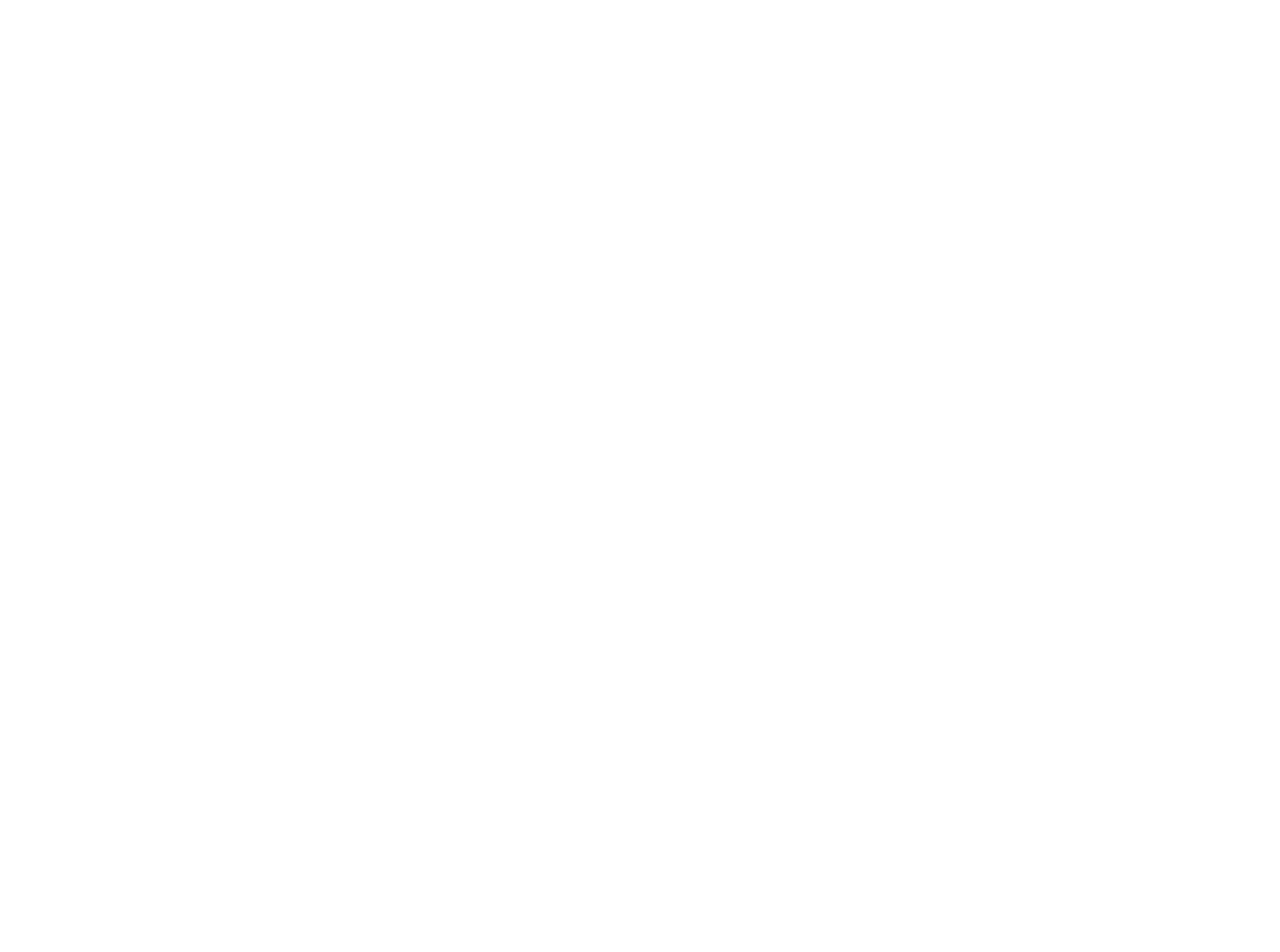
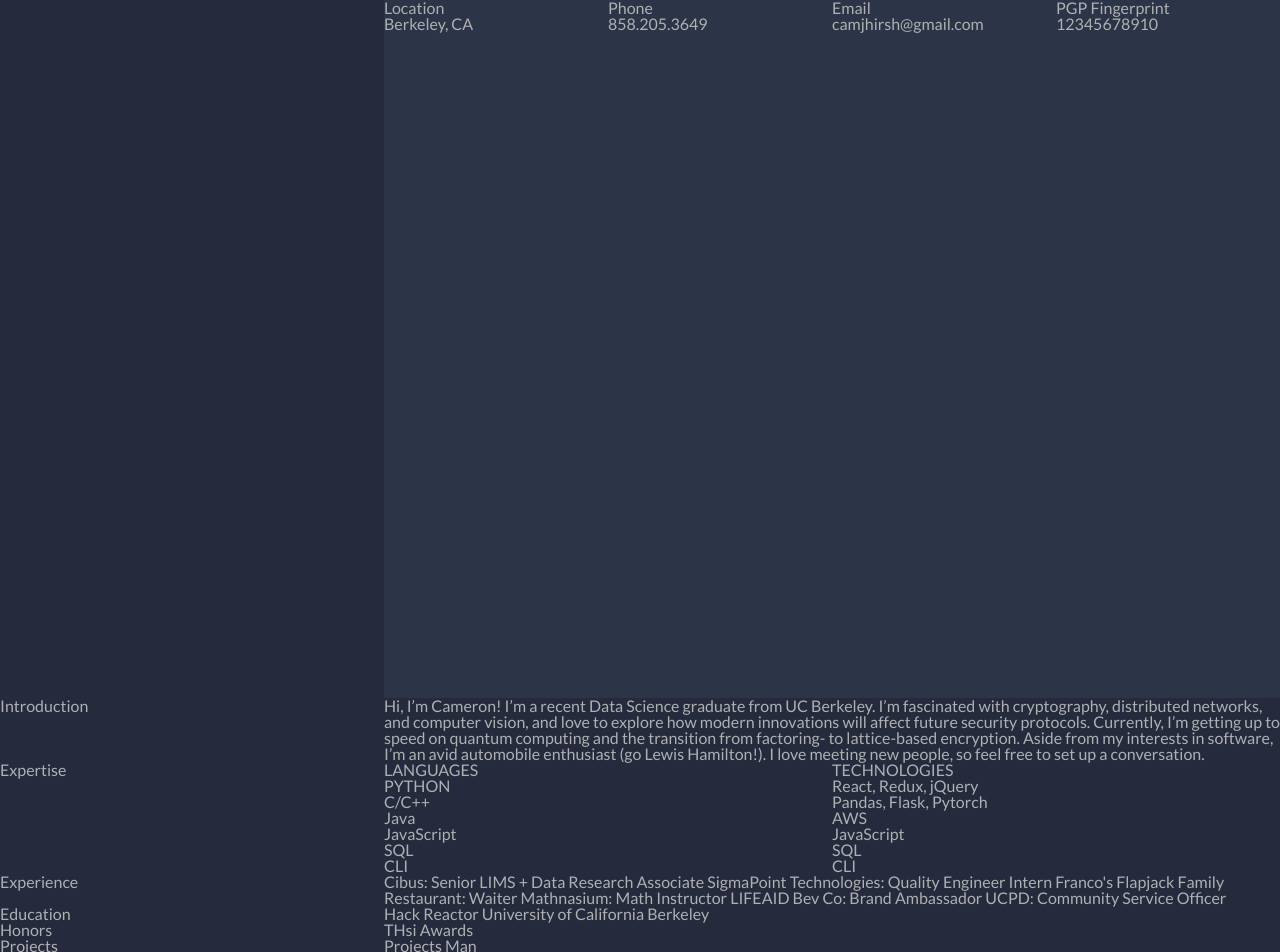
Before and after one commit to camjhirsh/camjhirsh.dev, a React app: page / in a window 1280 px wide. Shown: the part 102-1054 px from the top of the page. Before the commit the page ends 800 px from the top, so only its background shows below. Built offline with nearby package versions, Linux system fonts and the light colour scheme.

Commit message:
day 1 initial setup

```diff
--- a/src/components/app.jsx
+++ b/src/components/app.jsx
@@ -1,8 +1,37 @@
 import React from "react";
+
+import Headline from "./headline.jsx";
+import Expertise from "./expertise.jsx";
+import Experience from "./experience.jsx";
+import Education from "./education.jsx";
+import Honors from "./honors.jsx";
+import Projects from "./projects.jsx";
 
 const App = () => {
   return (
-    <h1> This is My Website </h1>
+    <div className="wrapper">
+      <div className="headline one"> Profile Picture </div>
+      <Headline/>
+      <div> Introduction </div>
+      <div>
+        Hi, I’m Cameron! I’m a recent Data Science graduate from UC Berkeley.
+        I’m fascinated with cryptography, distributed networks, and computer vision,
+        and love to explore how modern innovations will affect future security protocols.
+        Currently, I’m getting up to speed on quantum computing and the transition from factoring- to lattice-based encryption.
+        Aside from my interests in software, I’m an avid automobile enthusiast (go Lewis Hamilton!).
+        I love meeting new people, so feel free to set up a conversation.
+      </div>
+      <div> Expertise </div>
+      <Expertise/>
+      <div> Experience </div>
+      <Experience/>
+      <div> Education </div>
+      <Education/>
+      <div> Honors </div>
+      <Honors/>
+      <div> Projects </div>
+      <Projects/>
+    </div>
   )
 }
 
--- /dev/null
+++ b/src/components/education.jsx
@@ -0,0 +1,12 @@
+import React from "react";
+
+const Education = () => {
+  return (
+    <div>
+      Hack Reactor
+      University of California Berkeley
+    </div>
+  )
+}
+
+export default Education;
--- /dev/null
+++ b/src/components/experience.jsx
@@ -0,0 +1,16 @@
+import React from "react";
+
+const Experience = () => {
+  return (
+    <div>
+      Cibus: Senior LIMS + Data Research Associate
+      SigmaPoint Technologies: Quality Engineer Intern
+      Franco's Flapjack Family Restaurant: Waiter
+      Mathnasium: Math Instructor
+      LIFEAID Bev Co: Brand Ambassador
+      UCPD: Community Service Officer
+    </div>
+  )
+}
+
+export default Experience;
--- /dev/null
+++ b/src/components/expertise.jsx
@@ -0,0 +1,28 @@
+import React from "react";
+
+const Expertise = () => {
+  return (
+    <div className="expertise">
+      <div> LANGUAGES </div>
+      <div> TECHNOLOGIES </div>
+      <ul>
+        <li> PYTHON </li>
+        <li> C/C++ </li>
+        <li> Java </li>
+        <li> JavaScript </li>
+        <li> SQL </li>
+        <li> CLI </li>
+      </ul>
+      <ul>
+        <li> React, Redux, jQuery </li>
+        <li> Pandas, Flask, Pytorch </li>
+        <li> AWS </li>
+        <li> JavaScript </li>
+        <li> SQL </li>
+        <li> CLI </li>
+      </ul>
+    </div>
+  )
+}
+
+export default Expertise;
--- /dev/null
+++ b/src/components/headline.jsx
@@ -0,0 +1,23 @@
+import React from "react";
+
+const Headline = () => {
+  return (
+    <div className="headline two">
+      <div className="name"> CAMERON <span className="orange"> HIRSH </span> </div>
+      <div> Developer, Designer, and Innovator </div>
+      <div> Social Links </div>
+      <div className="sub-headline">
+        <span> Location </span>
+        <span> Phone </span>
+        <span> Email </span>
+        <span> PGP Fingerprint </span>
+        <span> Berkeley, CA </span>
+        <span> 858.205.3649 </span>
+        <span> camjhirsh@gmail.com </span>
+        <span> 12345678910 </span>
+      </div>
+    </div>
+  )
+}
+
+export default Headline;
--- /dev/null
+++ b/src/components/honors.jsx
@@ -0,0 +1,11 @@
+import React from "react";
+
+const Honors = () => {
+  return (
+    <div>
+      THsi Awards
+    </div>
+  )
+}
+
+export default Honors;
--- /dev/null
+++ b/src/components/projects.jsx
@@ -0,0 +1,11 @@
+import React from "react";
+
+const Projects = () => {
+  return (
+    <div>
+      Projects Man
+    </div>
+  )
+}
+
+export default Projects;
--- a/src/index.html
+++ b/src/index.html
@@ -5,6 +5,9 @@
     <meta name="viewport" content="width=device-width, initial-scale=1.0, maximum-scale=0.6"/>
     <meta http-equiv="X-UA-Compatible" content="ie=edge">
     <meta name="description" content="camjhirsh.github.io">
+    <link rel="preconnect" href="https://fonts.googleapis.com">
+    <link rel="preconnect" href="https://fonts.gstatic.com" crossorigin>
+    <link href="https://fonts.googleapis.com/css2?family=Lato&display=swap" rel="stylesheet">
     <title> Cameron Hirsh </title>
   </head>
   <body>
--- a/src/styles.scss
+++ b/src/styles.scss
@@ -49,4 +49,60 @@
 	border-spacing: 0;
 }
 
+//-----------------> Theme <--------------------//
+
+:root {
+  --orange: #efa94d;
+  --dark-navy: #252b3d;
+  --light-navy: #2c3448;
+  --text: #AFB0B2;
+}
+
+.orange {
+  color: #efa94d;
+}
+
+.dark-navy {
+  color: #1B274B
+}
+
+.light-navy {
+  color: #2B3D71
+}
+
+.one {
+  background-color: var(--dark-navy);
+}
+
+.two {
+  background-color: var(--light-navy);
+}
+
+
 //-----------------> Styling <--------------------//
+
+.wrapper {
+  display: grid;
+  grid-template-columns: 30% 70%;
+  background-color: var(--dark-navy);
+  color: var(--text);
+  font-family: 'Lato', sans-serif;
+}
+
+.headline {
+  height: 100vh;
+}
+
+.name {
+  font-size: 70px;
+}
+
+.sub-headline {
+  display: grid;
+  grid-template-columns: repeat(4, 1fr);
+}
+
+.expertise {
+  display: grid;
+  grid-template-columns: 1fr 1fr;
+}
```
Also changed, not shown: 3 other files (tests, documents, lock files or other folders).
